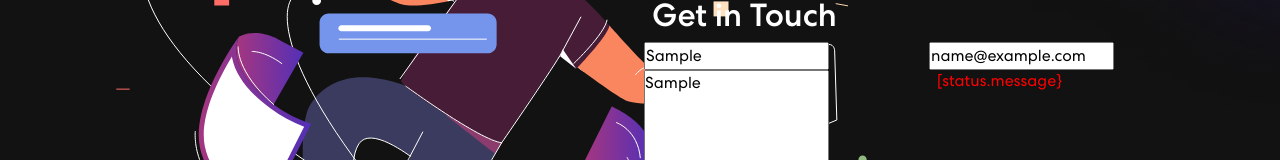
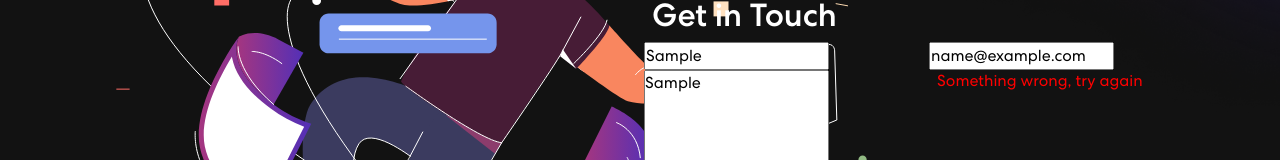
Before and after one commit to mpa-mxiang/react-portfolio, a React (Create React App) app: page / in a window 1280 px wide. Both pictures are taken after typing "Sample", "name@example.com", "Sample" into the empty fields and a click on the button "Send". Shown: the part 2228-2388 px from the top of the page. Built offline with nearby package versions, Linux system fonts and the light colour scheme; no server answers; the HTML template or start-up script is replaced by a standard one.

Commit message:
fix open braket for status message

```diff
--- a/src/components/Contact.js
+++ b/src/components/Contact.js
@@ -72,7 +72,7 @@ export const Contact = () => {
                                 {
                                     status.message &&
                                     <Col>
-                                        <p className={status.success === false ? "danger" : "success"}>[status.message}</p>
+                                        <p className={status.success === false ? "danger" : "success"}>{status.message}</p>
                                     </Col>
                                 }
                             </Row>
```
